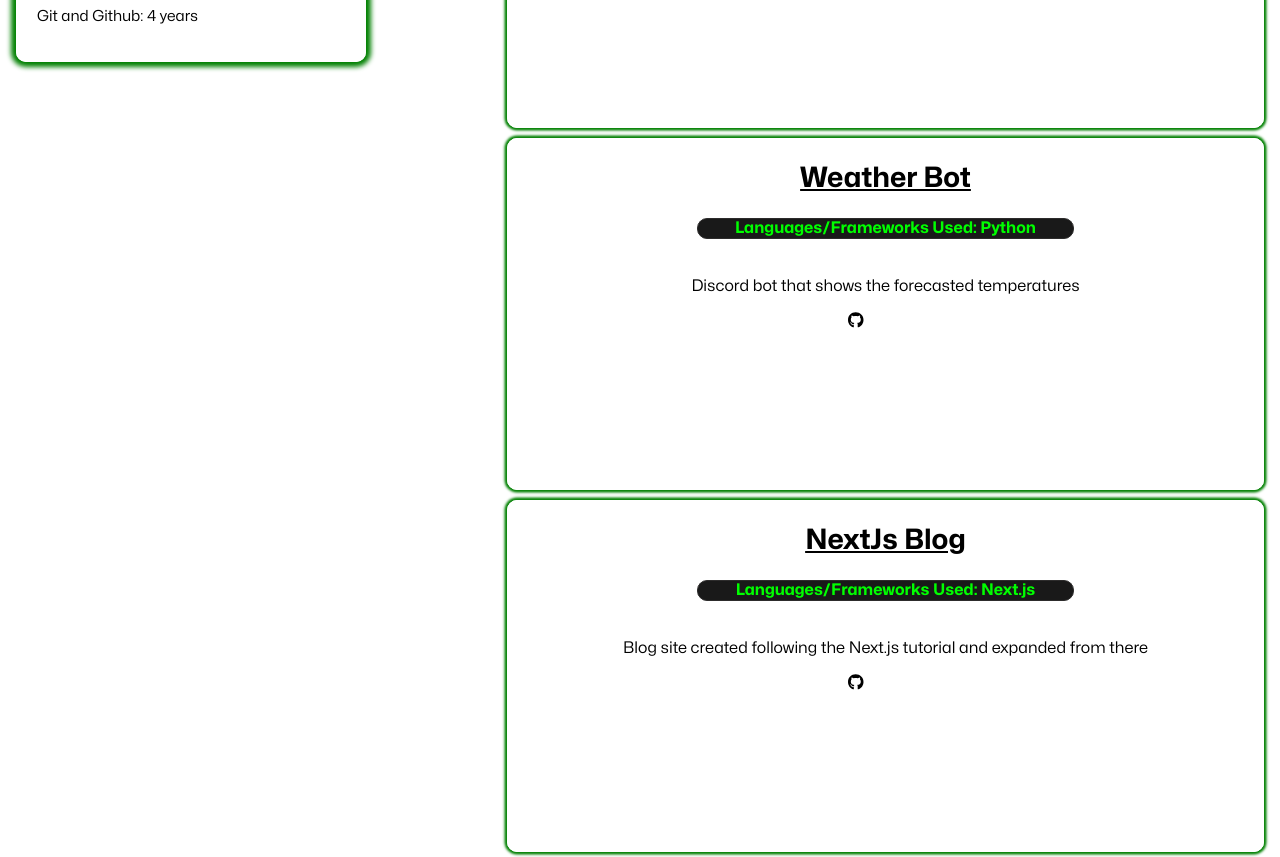
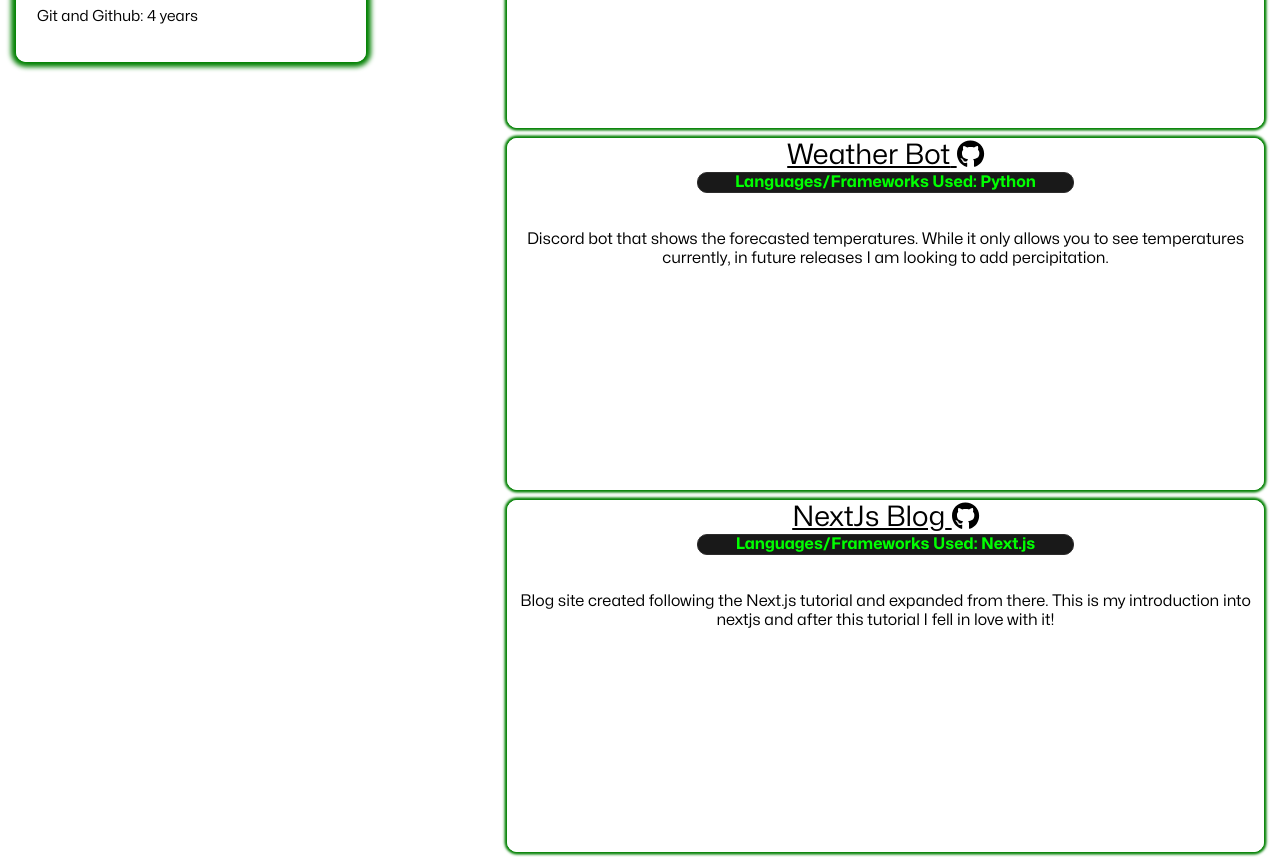
Before and after one commit to ChaseStruse/strusefolio, a Next.js app: page / in a window 1280 px wide. Shown: the part 660-1517 px from the top of the page. Built offline with nearby package versions, Linux system fonts and the light colour scheme.

Commit message:
Updated cards to look better for projects

```diff
--- a/components/project-card.tsx
+++ b/components/project-card.tsx
@@ -12,10 +12,9 @@
 export default function ProjectCard({title, description, repoLink, languageUsed}: ProjectCardProps){
     return(
         <div className={styles.projectCard}>
-            <h2>{title}</h2>
+            <a href={repoLink}>{title} <FontAwesomeIcon icon={faGithub} className={styles.icon}/></a>
             <h6>Languages/Frameworks Used: {languageUsed}</h6>
             <p>{description}</p>
-            <a href={repoLink}><FontAwesomeIcon icon={faGithub} className={styles.icon}/></a>
         </div>
     )
 }
--- a/components/projects.module.css
+++ b/components/projects.module.css
@@ -17,13 +17,13 @@
     flex-flow: wrap;
     margin-left: 350px;
     max-width: 1000px;
-
 }
 
-.projectContainer h2 {
+.projectContainer a {
     font-size: 1.75rem;
     text-align: center;
     text-decoration: underline;
+    display: block;
 }
 
 .projectContainer h6 {
@@ -46,6 +46,5 @@
 
 .icon {
     size: 1rem;
-    max-width: 45px;
-    margin-left: 45%;
+    max-width: 35px;
 }
--- a/components/projects.tsx
+++ b/components/projects.tsx
@@ -6,48 +6,31 @@
     {
       id: 1,
       title: "National Parks Command Line App",
-      description: "Command line app that gives information on national parks",
+      description: "Command line app that gives information on national parks. Useful for anyone who is looking to travel and spend time at a National Park.",
       repoLink: "https://www.github.com/ChaseStruse/national-parks-cla",
       languageUsed: "Python",
     },
     {
       id: 2,
       title: "Basketball Bot",
-      description: "Discord bot that can show NBA stats based on the command",
+      description: "Discord bot that can show NBA stats based on the command. This is great to use to see the scores of todays games or even see the current standings within the NBA. (Go Celtics!)",
       repoLink: "https://www.github.com/ChaseStruse/basketball-bot",
       languageUsed: "Python",
     },
     {
       id: 3,
       title: "Weather Bot",
-      description: "Discord bot that shows the forecasted temperatures",
+      description: "Discord bot that shows the forecasted temperatures. While it only allows you to see temperatures currently, in future releases I am looking to add percipitation.",
       repoLink: "https://www.github.com/ChaseStruse/weather-bot",
       languageUsed: "Python",
     },
     {
       id: 4,
       title: "NextJs Blog",
-      description:
-        "Blog site created following the Next.js tutorial and expanded from there",
+      description: "Blog site created following the Next.js tutorial and expanded from there. This is my introduction into nextjs and after this tutorial I fell in love with it!",
       repoLink: "https://www.github.com/ChaseStruse/nextjs-blog",
       languageUsed: "Next.js",
     },
-    {
-        id: 5,
-        title: "NextJs Blog",
-        description:
-          "Blog site created following the Next.js tutorial and expanded from there",
-        repoLink: "https://www.github.com/ChaseStruse/nextjs-blog",
-        languageUsed: "Next.js",
-      },
-      {
-        id: 6,
-        title: "NextJs Blog",
-        description:
-          "Blog site created following the Next.js tutorial and expanded from there",
-        repoLink: "https://www.github.com/ChaseStruse/nextjs-blog",
-        languageUsed: "Next.js",
-      },
   ];
   return (
     <div className={style.projectContainer}>
```
